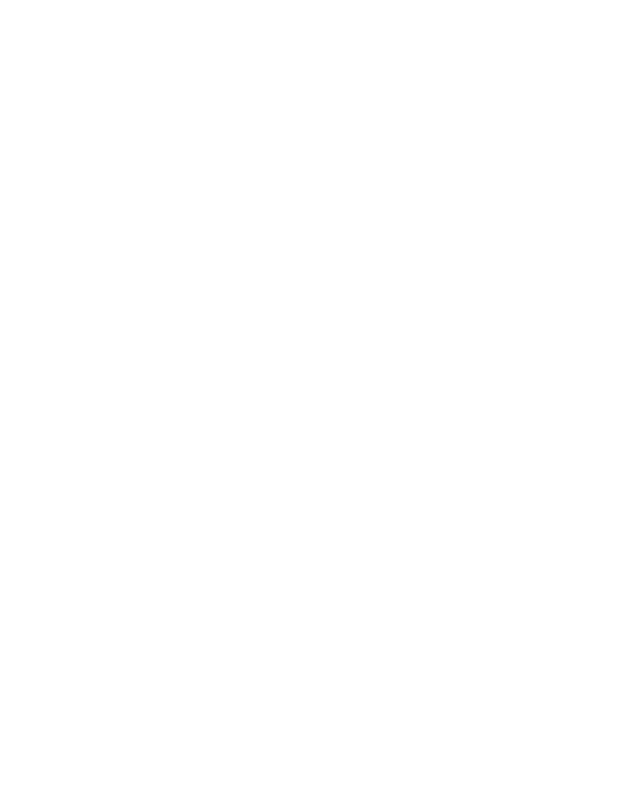
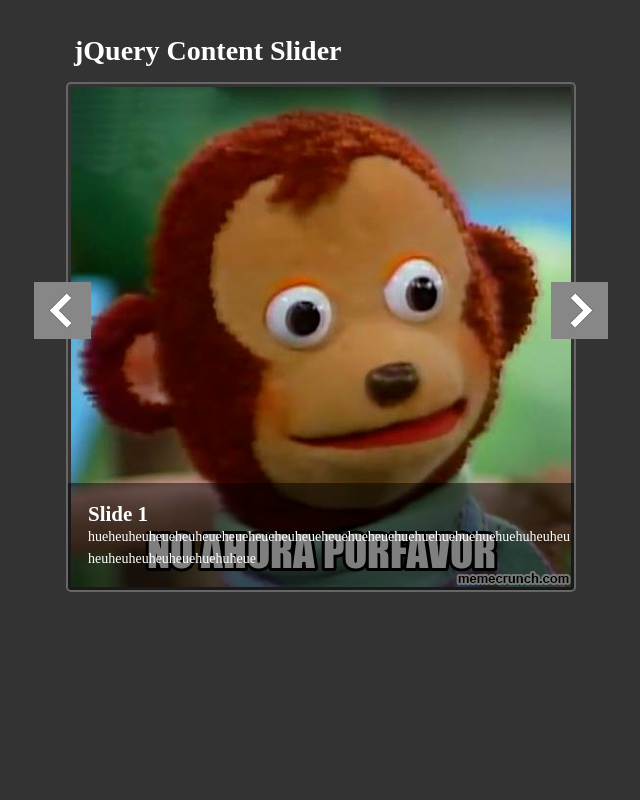
Before and after one commit to morarj/Learn-JQuery-by-Making-a-Content-Slider, a plain HTML site: page project/index.html in a window 1280 px wide. Shown: the whole page, without its empty margins (116-756 px from the left). Drawn offline with nearby package versions, Linux system fonts and the light colour scheme.

Commit message:
Add chapter 3 'Content Slider HTML & CSS' scripts

```diff
--- /dev/null
+++ b/project/css/style.css
@@ -0,0 +1,75 @@
+*{
+    margin:0;
+    padding:0;
+}
+
+body{
+    font-family: :'Arial', sans-serif;
+    font-size:14px;
+    color:#fff;
+    background:#333;
+    line-height:1.6em;
+}
+
+a{
+    color:#fff;
+    text-decoration:none;
+}
+
+h1 {
+    text-align:left;
+    margin-bottom:20px;
+    margin-left:40px;
+}
+
+#container {
+    width:980px;
+    margin:40px auto;
+    overflow:hidden;
+}
+
+#slider {
+    width:500px;
+    height:500px;
+    position:relative;
+    overflow:hidden;
+    float:left;
+    padding:3px;
+    border:#666 solid 2px;
+    border-radius:5px
+}
+
+#slider img {
+    width:500px;
+    height:500px;
+}
+
+.slide {
+    position:absolute;
+}
+
+.slide-text {
+    position:absolute;
+    width:500px;
+    bottom:0;
+    left:0;
+    padding:20px;
+    background:7F7F7F;
+    background: rgba(0,0,0,0.5);
+}
+
+#prev, #next {
+    float:left;
+    margin-top:200px;
+    cursor:pointer;
+    position:relative;
+    z-index:100;
+}
+
+#prev {
+    margin-right:-25px;
+}
+
+#next {
+    margin-left:-25px;
+}
--- a/project/index.html
+++ b/project/index.html
@@ -1,11 +1,36 @@
 <!DOCTYPE html>
     <html>
         <head>
-            <title>Learn jQuery</title>
+            <title>jQuery Content Slider</title>
+            <link rel="stylesheet" href="css/style.css">
             <script src="https://ajax.googleapis.com/ajax/libs/jquery/1.12.4/jquery.min.js"></script>
         </head>
 
         <body>
+            <div id="container">
+                <header>
+                    <h1>jQuery Content Slider</h1>
+                </header>
 
+                <img src="img/left-arrow.png" alt="Prev" id="prev">
+                <div id="slider">
+                    <div class="slide-active">
+                        <div class="slide-text">
+                           <h2>Slide 1</h2>
+                           hueheuheuheueheuheueheueheueheuheueheuehueheuehuehuehuehuehuehuehuheuheu heuheuheuheuheuehuehuheue
+                        </div>
+                        <img src="img/no-ahora-porfavor.png">
+                    </div>
+
+                    <div class="slide">
+                        <div class="slide-text">
+                           <h2>Slide 2</h2>
+                           lololololololololololololololololololololololololololololololololololol lolololololololololololololol
+                        </div>
+                        <img src="img/vamo-a-calmarno.png">
+                    </div>
+                </div>
+                <img src="img/right-arrow.png" alt="Next" id="next">
+            </div>
         </body>
     </html>
```
Also changed, not shown: project/img/left-arrow.png (added), project/img/no-ahora-porfavor.png (added), project/img/right-arrow.png (added), project/img/vamo-a-calmarno.png (added), project/js/scripts.js (added).
